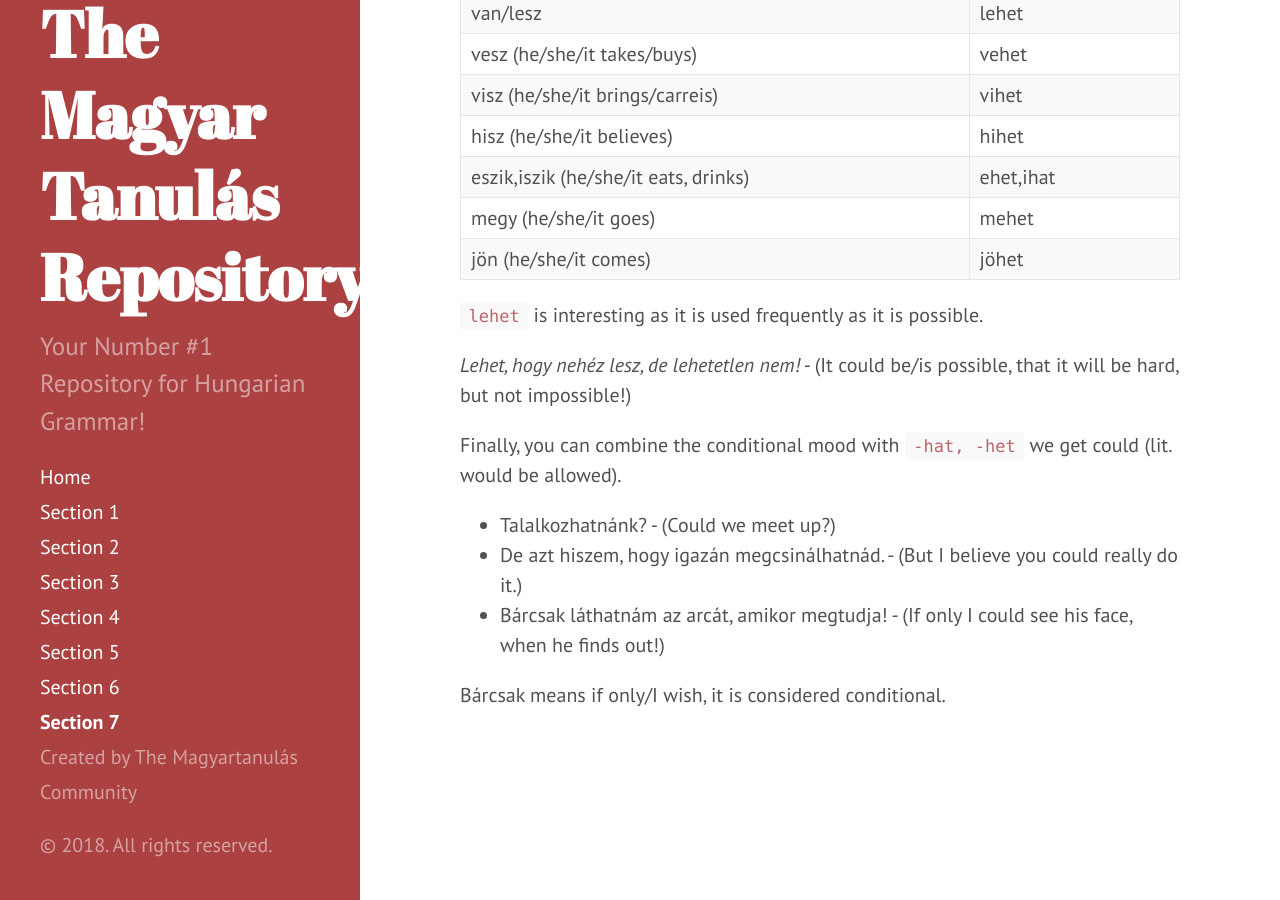
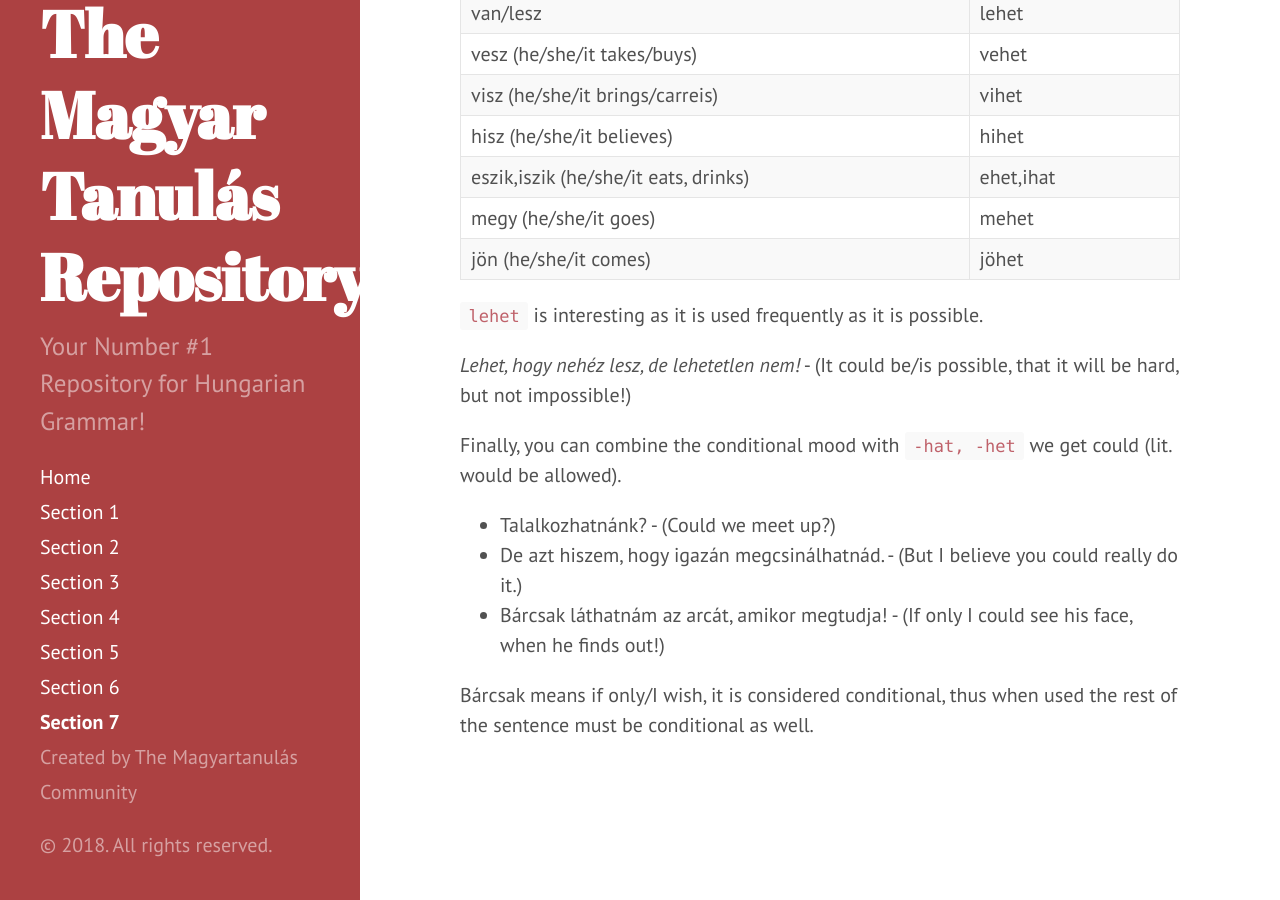
Before and after one commit to Magyartanulas/magyartanulas.github.io, a Jekyll site: the page built from Section7.md, in a window 1280 px wide and 900 px high, scrolled down 4062 px. Built offline with Jekyll 4.4.1, drawn with Linux system fonts in a browser that asks for light colours; Markdown is read by kramdown in place of the engine named in the settings.

Commit message:
Update Section7.md

```diff
--- a/Section7.md
+++ b/Section7.md
@@ -128,4 +128,4 @@ Finally, you can combine the conditional mood with `-hat, -het` we get could (li
 * De azt hiszem, hogy igazán megcsinálhatnád. - (But I believe you could really do it.)
 * Bárcsak láthatnám az arcát, amikor megtudja! - (If only I could see his face, when he finds out!)
 
-Bárcsak means if only/I wish, it is considered conditional.
+Bárcsak means if only/I wish, it is considered conditional, thus when used the rest of the sentence must be conditional as well.
```
